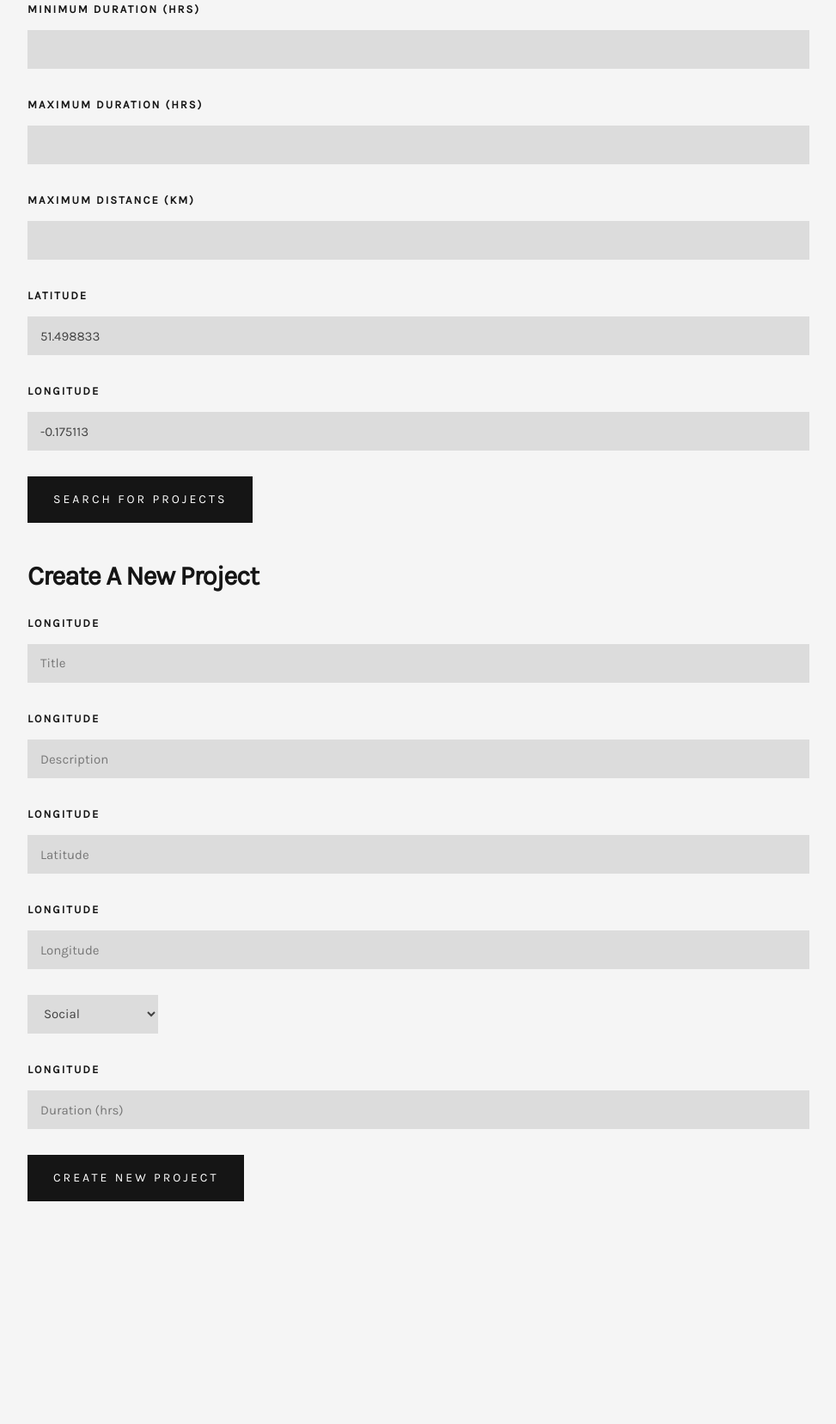
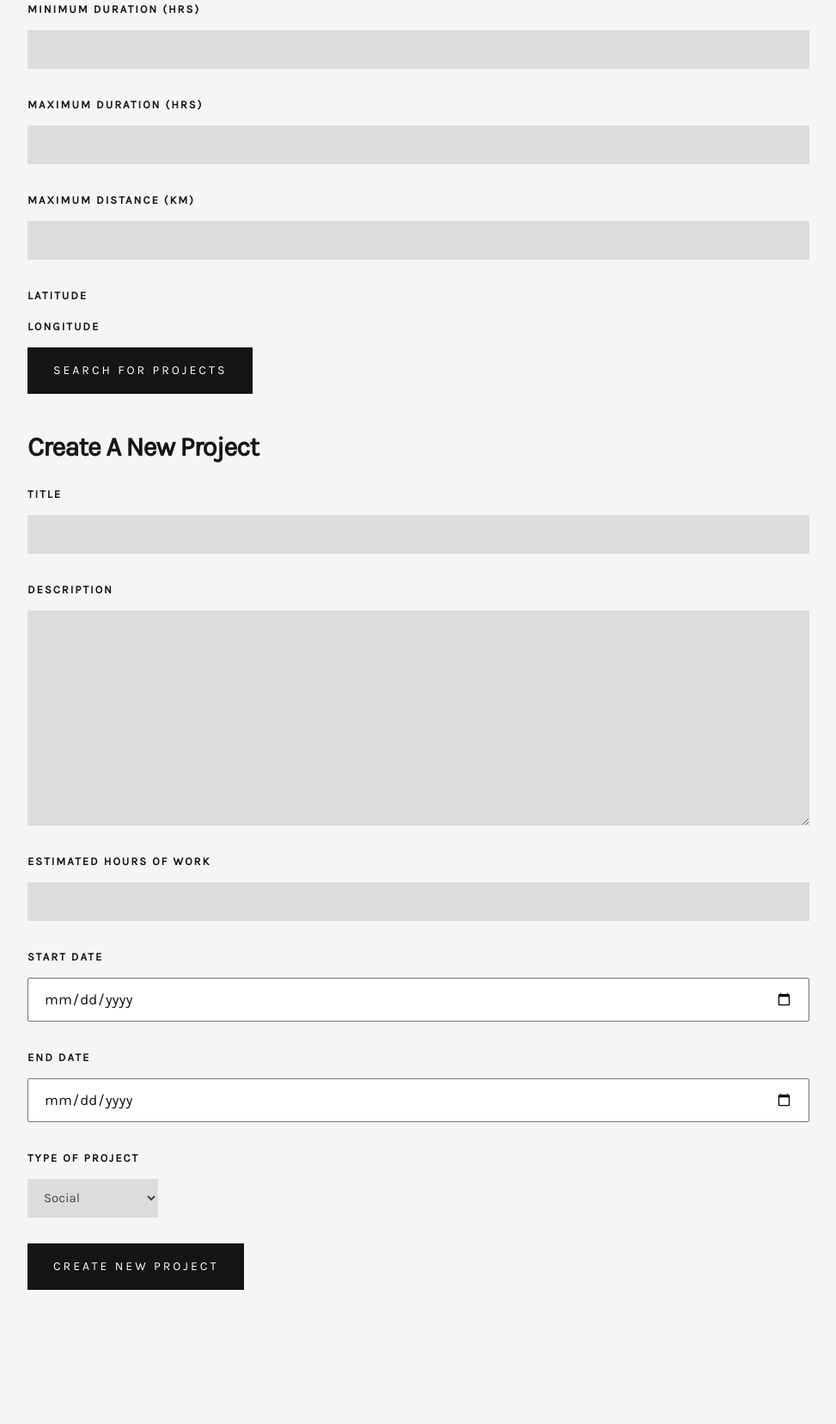
Before and after one commit to webapps-group-28/volunteer-find, a Django app: page / in a window 1280 px wide. Shown: the part 260-1916 px from the top of the page at 86% size, without its empty margins (153-1126 px from the left). Run offline with Django 3.2, Linux system fonts and the light colour scheme; data that the repository does not hold is empty; some libraries are stand-ins or nearby versions.

Commit message:
Added extra fields on creation form

```diff
--- a/projects/templates/projects/home.html
+++ b/projects/templates/projects/home.html
@@ -109,7 +109,7 @@
 
 	                     <div class="form-field">
                          <h6>Maximum duration (hrs)</h6>
-	  						      <input name="maxduration" type="number" class="full-width" value="{{ maxduration }}>
+	  						      <input name="maxduration" type="number" class="full-width" value="{{ maxduration }}">
 	                     </div>
 
 	                     <div class="form-field">
@@ -118,11 +118,11 @@
 	                     </div>
                        <div class="form-field">
                          <h6>Latitude</h6>
-	  						      <input name="latitude" type="number" class="full-width" value="{{ latitude }}" step="any">
+	  						      <input name="latitude" type="hidden" class="full-width" value="{{ latitude }}">
 	                     </div>
                        <div class="form-field">
                          <h6>Longitude</h6>
-	  						      <input name="longitude" type="number" class="full-width" value="{{ longitude }}" step="any">
+	  						      <input name="longitude" type="hidden" class="full-width" value="{{ longitude }}">
 	                     </div>
 	                     <button type="submit" class="submit button-primary full-width-on-mobile">Search for projects</button>
 
@@ -137,33 +137,35 @@
 	  					   <fieldset>
 
 	                     <div class="form-field">
-                         <h6>Longitude</h6>
-	  						      <input name="title" type="text" class="full-width" placeholder="Title">
+                         <h6>Title</h6>
+	  						      <input name="title" type="text" class="full-width">
 	                     </div>
 
 	                     <div class="form-field">
-                         <h6>Longitude</h6>
-	  						      <input name="description" type="text" class="full-width" placeholder="Description">
+                         <h6>Description</h6>
+	  						      <textarea name="description" class="full-width"></textarea>
 	                     </div>
 
                        <div class="form-field">
-                         <h6>Longitude</h6>
-	  						      <input name="latitude" type="number" class="full-width" placeholder="Latitude" step="any">
+                         <h6>Estimated hours of work</h6>
+	  						      <input name="duration" type="number" class="full-width">
 	                     </div>
                        <div class="form-field">
-                         <h6>Longitude</h6>
-	  						      <input name="longitude" type="number" class="full-width" placeholder="Longitude" step="any">
+                         <h6>Start date</h6>
+	  						      <input name="startdate" type="date" class="full-width">
 	                     </div>
+                       <div class="form-field">
+                         <h6>End date</h6>
+	  						      <input name="enddate" type="date" class="full-width">
+	                     </div>
+                       <div class="form-field">
+                       <h6>Type of project</h6>
                        <select name="type">
-                         <h6>Longitude</h6>
                          <option value="Social">Social</option>
                          <option value="Educational">Educational</option>
                          <option value="Environmental">Environmental</option>
                        </select>
-                       <div class="form-field">
-                         <h6>Longitude</h6>
-	  						      <input name="duration" type="number" class="full-width" placeholder="Duration (hrs)">
-	                     </div>
+                     </div>
 	                     <button type="submit" class="submit button-primary full-width-on-mobile">Create new project</button>
 
 	  					   </fieldset>
```
